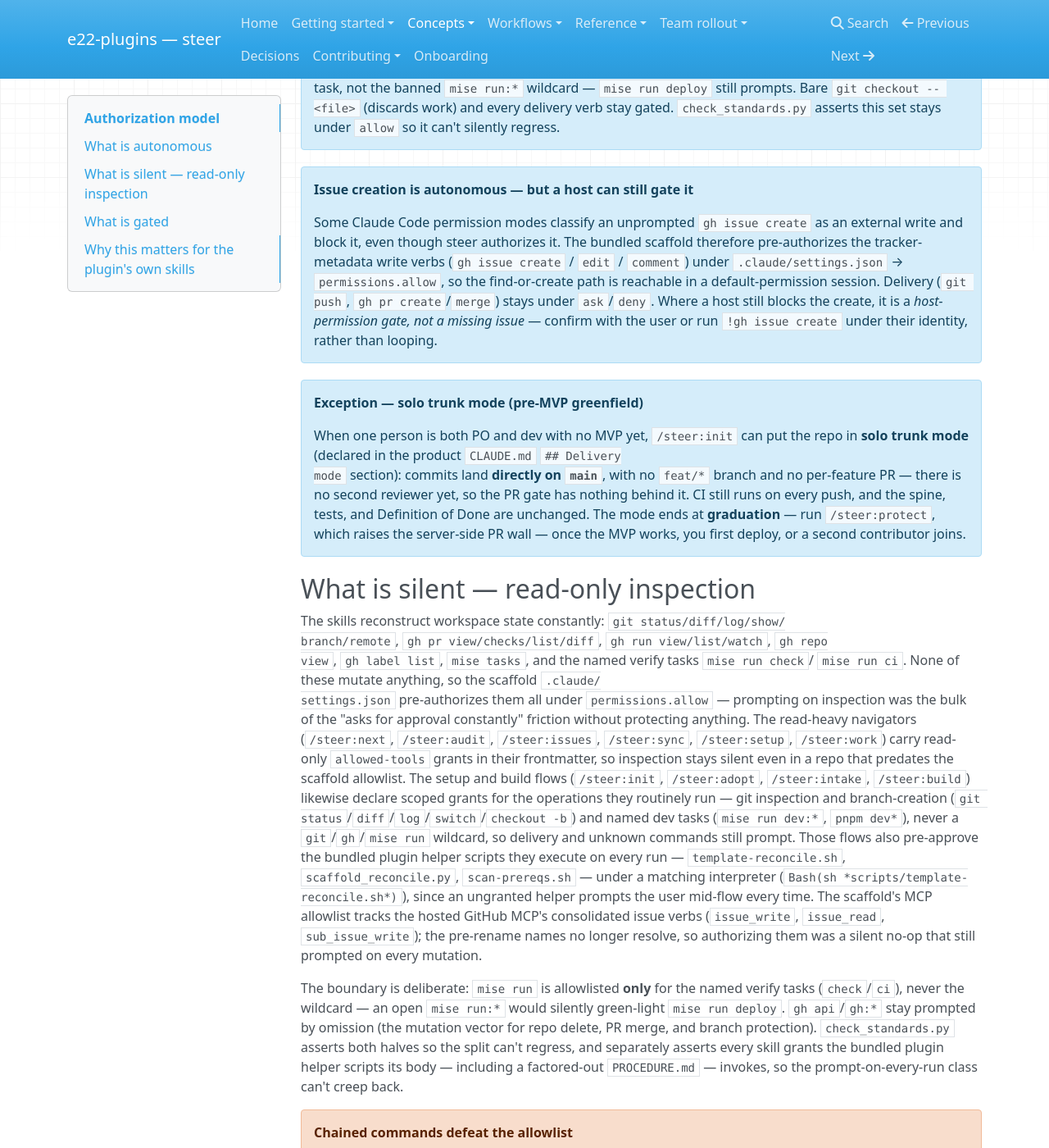
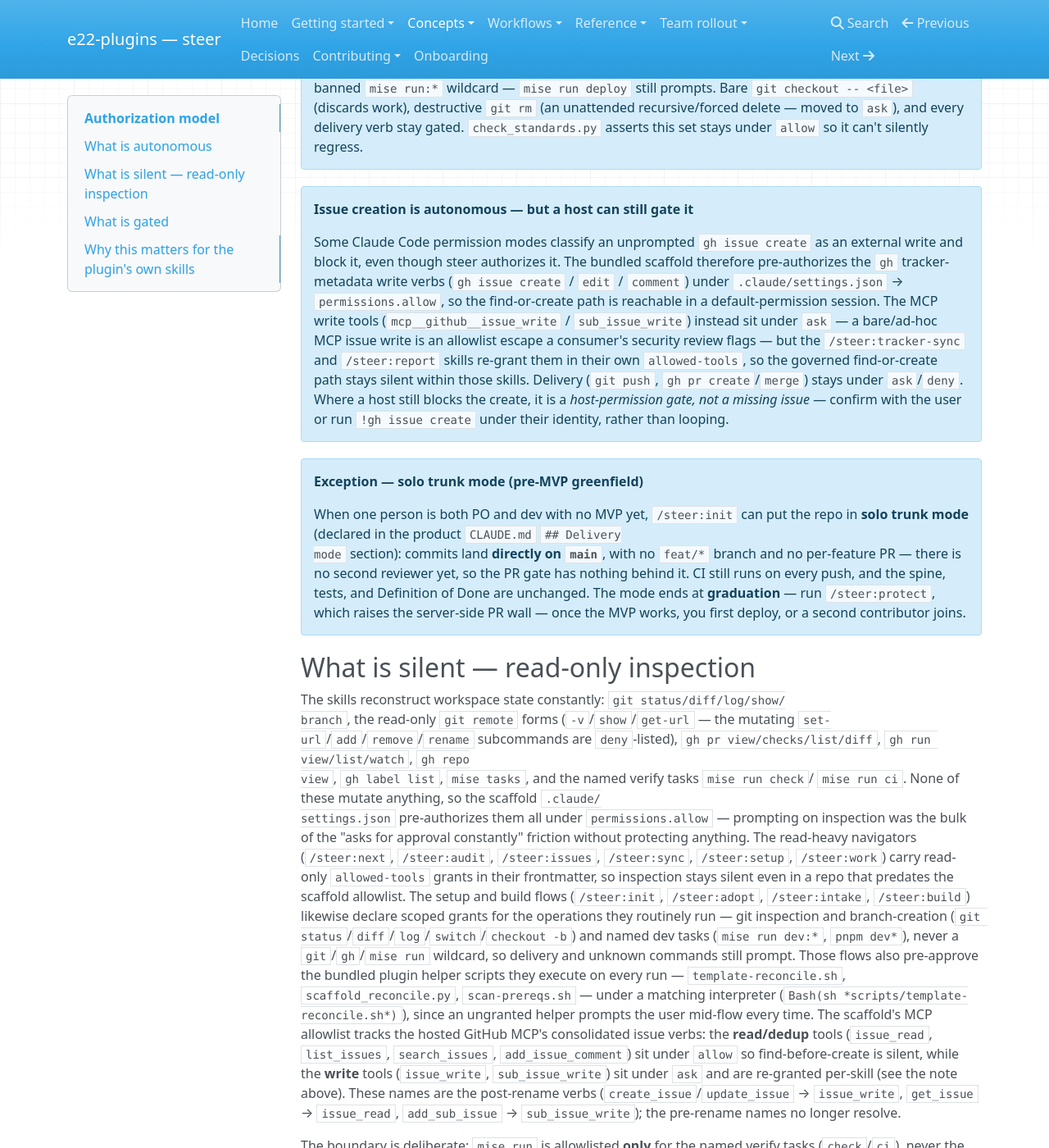
Before and after one commit to element22llc/e22-plugins, an MkDocs documentation site: the page built from docs/concepts/authorization-model.md, in a window 1280 px wide and 1400 px high, scrolled down 868 px. Shown: the whole window at 82% size. Built offline with MkDocs 1.6.1, drawn with Linux system fonts in a browser that asks for light colours; nearby versions of some CDN libraries.

Commit message:
docs: reflect least-privilege scaffold permissions (#294)
Update docs/concepts/authorization-model.md for the #294 permission split:
- git rm moved from the pre-authorized allow set to gated (ask)
- git remote: only read-only forms in allow; mutating subcommands denied
- MCP write tools (issue_write/sub_issue_write) moved allow -> ask, re-granted
  per-skill via /steer:tracker-sync + /steer:report allowed-tools; read/dedup
  MCP tools stay in allow

Co-Authored-By: Claude Opus 4.8 (1M context) <noreply@anthropic.com>

```diff
--- a/docs/concepts/authorization-model.md
+++ b/docs/concepts/authorization-model.md
@@ -36,23 +36,29 @@ flowchart TD
     Declaring branching autonomous is worthless if switching onto the branch then
     prompts. So the scaffold `.claude/settings.json` `permissions.allow` also
     pre-authorizes the **branch/fetch/move** verbs the skills run on every unit of
-    work — `git switch`, `git checkout -b`, `git fetch`, `git mv`, `git rm`,
+    work — `git switch`, `git checkout -b`, `git fetch`, `git mv`,
     `git stash` — and the **PO-flow toolchain** the `build` skill drives itself:
     `mise install`, `mise lock`, and the named `mise run dev` (run the app locally).
     The `build` skill carries the same grants in its frontmatter, so the
     non-technical PO flow is quiet even in a repo that predates the scaffold
     allowlist. `mise run dev` is a **named** task, not the banned `mise run:*`
     wildcard — `mise run deploy` still prompts. Bare `git checkout -- <file>`
-    (discards work) and every delivery verb stay gated. `check_standards.py`
+    (discards work), destructive `git rm` (an unattended recursive/forced delete —
+    moved to `ask`), and every delivery verb stay gated. `check_standards.py`
     asserts this set stays under `allow` so it can't silently regress.
 
 !!! note "Issue creation is autonomous — but a host can still gate it"
     Some Claude Code permission modes classify an unprompted `gh issue create` as
     an external write and block it, even though steer authorizes it. The bundled
-    scaffold therefore pre-authorizes the tracker-metadata write verbs
+    scaffold therefore pre-authorizes the `gh` tracker-metadata write verbs
     (`gh issue create` / `edit` / `comment`) under `.claude/settings.json` →
     `permissions.allow`, so the find-or-create path is reachable in a
-    default-permission session. Delivery (`git push`, `gh pr create`/`merge`)
+    default-permission session. The MCP write tools (`mcp__github__issue_write` /
+    `sub_issue_write`) instead sit under `ask` — a bare/ad-hoc MCP issue write is
+    an allowlist escape a consumer's security review flags — but the
+    `/steer:tracker-sync` and `/steer:report` skills re-grant them in their own
+    `allowed-tools`, so the governed find-or-create path stays silent within those
+    skills. Delivery (`git push`, `gh pr create`/`merge`)
     stays under `ask`/`deny`. Where a host still blocks the create, it is a
     *host-permission gate, not a missing issue* — confirm with the user or run
     `!gh issue create` under their identity, rather than looping.
@@ -70,7 +76,9 @@ flowchart TD
 ## What is silent — read-only inspection
 
 The skills reconstruct workspace state constantly: `git status/diff/log/show/
-branch/remote`, `gh pr view/checks/list/diff`, `gh run view/list/watch`, `gh repo
+branch`, the read-only `git remote` forms (`-v`/`show`/`get-url` — the mutating
+`set-url`/`add`/`remove`/`rename` subcommands are `deny`-listed),
+`gh pr view/checks/list/diff`, `gh run view/list/watch`, `gh repo
 view`, `gh label list`, `mise tasks`, and the named verify tasks `mise run check`/
 `mise run ci`. None of these mutate anything, so the scaffold `.claude/
 settings.json` pre-authorizes them all under `permissions.allow` — prompting on
@@ -88,9 +96,13 @@ bundled plugin helper scripts they execute on every run — `template-reconcile.
 `scaffold_reconcile.py`, `scan-prereqs.sh` — under a matching interpreter
 (`Bash(sh *scripts/template-reconcile.sh*)`), since an ungranted helper prompts the
 user mid-flow every time. The scaffold's MCP allowlist tracks
-the hosted GitHub MCP's consolidated issue verbs (`issue_write`, `issue_read`,
-`sub_issue_write`); the pre-rename names no longer resolve, so authorizing them
-was a silent no-op that still prompted on every mutation.
+the hosted GitHub MCP's consolidated issue verbs: the **read/dedup** tools
+(`issue_read`, `list_issues`, `search_issues`, `add_issue_comment`) sit under
+`allow` so find-before-create is silent, while the **write** tools (`issue_write`,
+`sub_issue_write`) sit under `ask` and are re-granted per-skill (see the note
+above). These names are the post-rename verbs (`create_issue`/`update_issue` →
+`issue_write`, `get_issue` → `issue_read`, `add_sub_issue` → `sub_issue_write`);
+the pre-rename names no longer resolve.
 
 The boundary is deliberate: `mise run` is allowlisted **only** for the named verify
 tasks (`check`/`ci`), never the wildcard — an open `mise run:*` would silently
```
